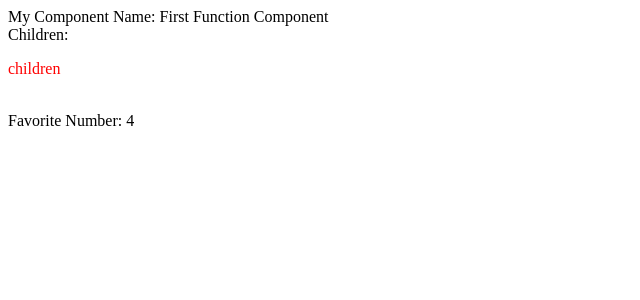
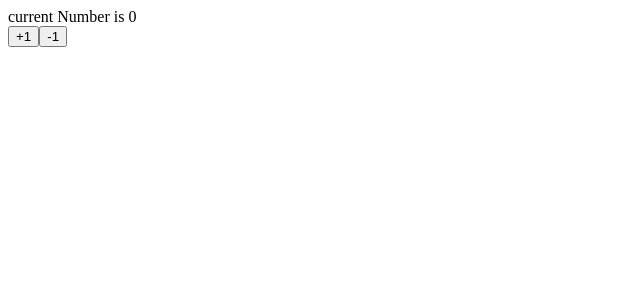
Before and after one commit to roseline124/skill-for-react, a React (Create React App) app: page / in a window 1280 px wide. Shown: the top 300 px of the page, without its empty margins (0-640 px from the left). Built offline with nearby package versions, Linux system fonts and the light colour scheme.

Commit message:
feature: add Counter (useState)

```diff
--- a/src/App.js
+++ b/src/App.js
@@ -1,12 +1,8 @@
 import React from 'react'
-import MyComponent from './components/MyComponent'
+import Counter from './components/Counter'
 
 function App() {
-	return (
-		<MyComponent name="First Function Component" favoriteNumber={4}>
-			<p style={{ color: 'red' }}>children</p>
-		</MyComponent>
-	)
+	return <Counter />
 }
 
 export default App
--- /dev/null
+++ b/src/components/Counter.jsx
@@ -0,0 +1,27 @@
+import React, { useState } from 'react'
+
+const Counter = () => {
+	const [count, setCount] = useState(0)
+
+	const handleClickPlus = () => {
+		const newCount = count + 1
+		setCount(newCount)
+	}
+
+	const handleClickMinus = () => {
+		const newCount = count - 1
+		setCount(newCount)
+	}
+
+	return (
+		<div>
+			current Number is {count}
+			<div>
+				<button onClick={handleClickPlus}>+1</button>
+				<button onClick={handleClickMinus}>-1</button>
+			</div>
+		</div>
+	)
+}
+
+export default Counter
```
